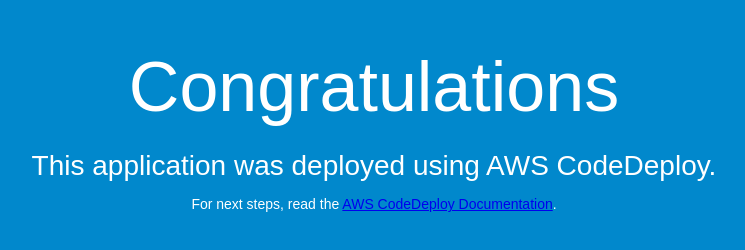
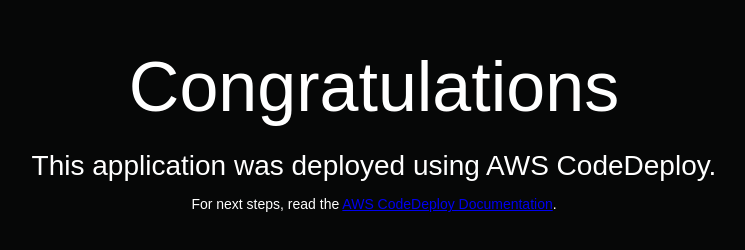
Before and after one commit to rooreckless/kuro_awscicd_test, a plain HTML site: page index.html in a window 1280 px wide. Shown: the whole page, without its empty margins (266-1011 px from the left). Drawn offline with Linux system fonts and the light colour scheme.

Commit message:
testcommit

```diff
--- a/index.html
+++ b/index.html
@@ -6,7 +6,7 @@
   <style>
     body {
       color: #ffffff;
-      background-color: #0188cc;
+      background-color: #060707;
       font-family: Arial, sans-serif;
       font-size: 14px;
     }
```
